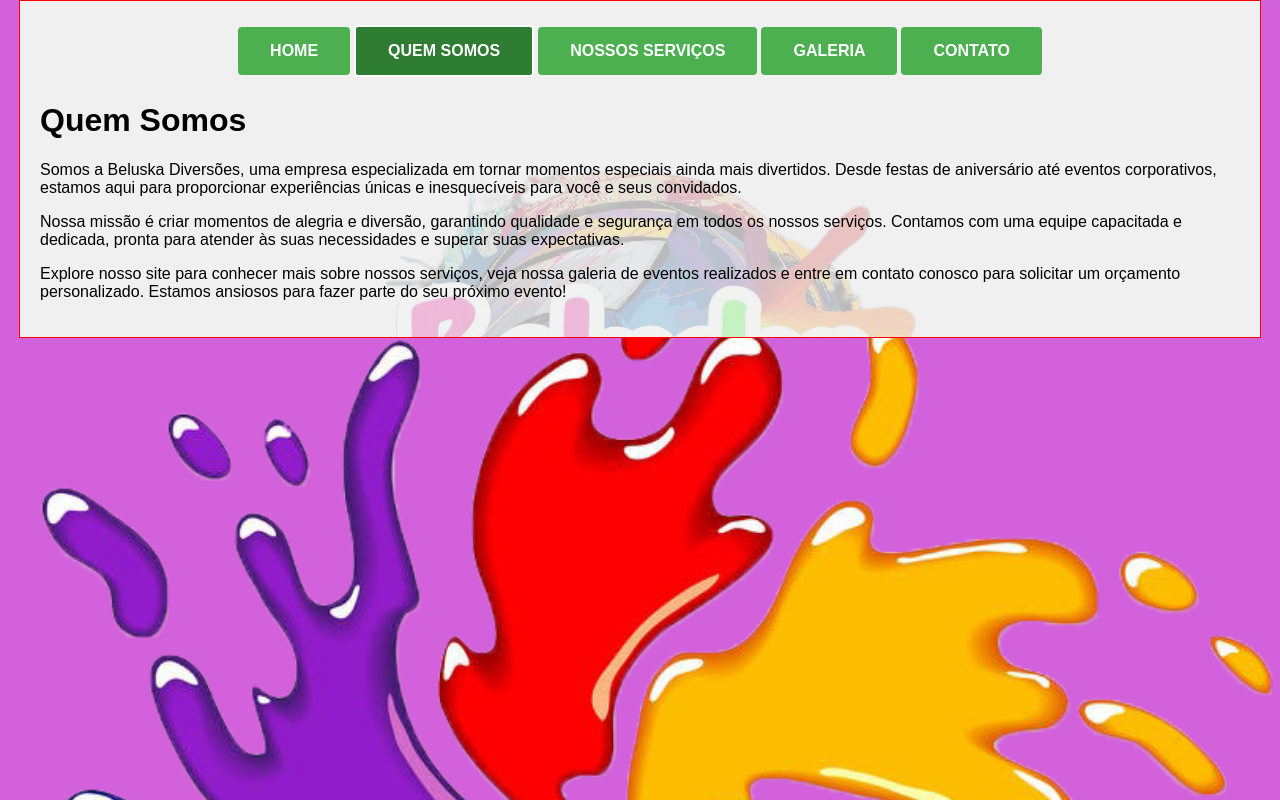
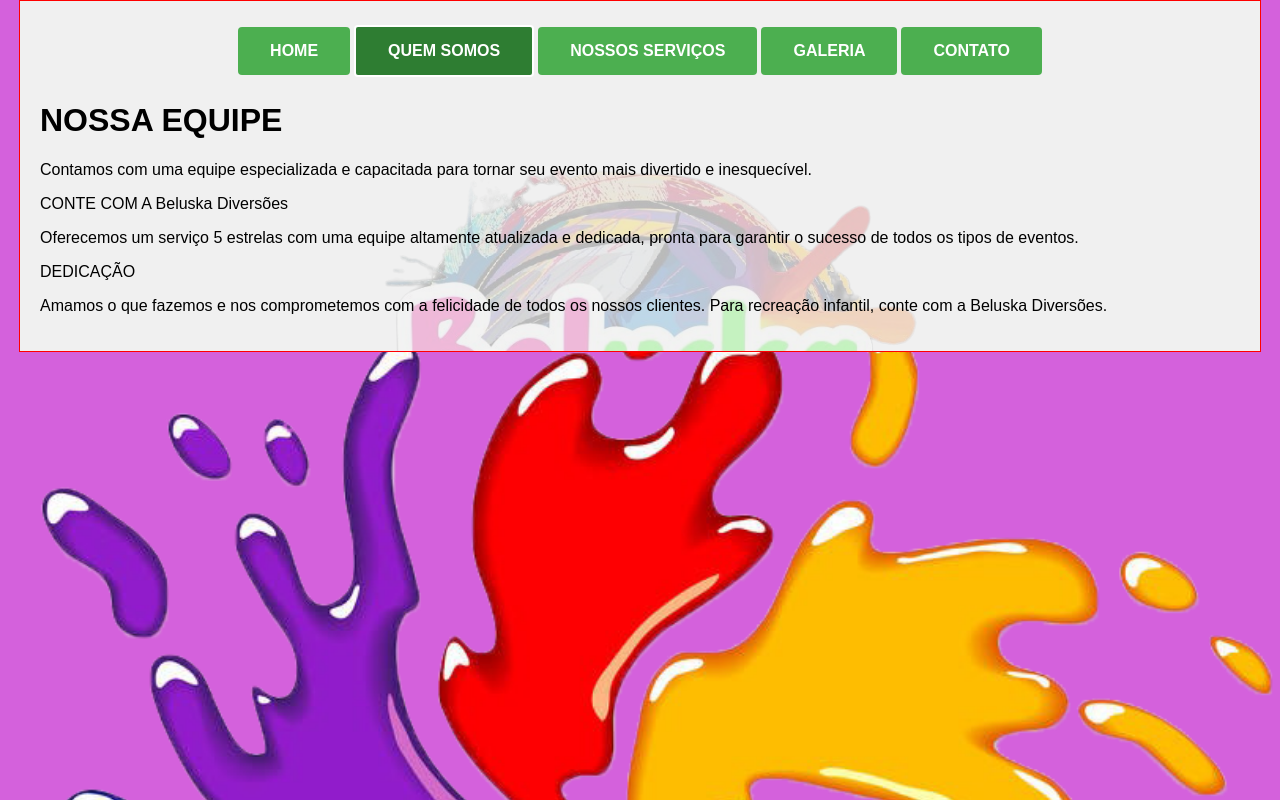
Before and after one commit to alendre2/meu-site, a plain HTML site: page quem-somos.html in a window 1280 px wide. Drawn offline with Linux system fonts and the light colour scheme.

Commit message:
aleracoes no quem somos

```diff
--- a/quem-somos.html
+++ b/quem-somos.html
@@ -17,11 +17,14 @@
         </div>
 
         <div id="conteudo">
-            <h1>Quem Somos</h1>
-            <p>Somos a Beluska Diversões, uma empresa especializada em tornar momentos especiais ainda mais divertidos. Desde festas de aniversário até eventos corporativos, estamos aqui para proporcionar experiências únicas e inesquecíveis para você e seus convidados.</p>
-            <p>Nossa missão é criar momentos de alegria e diversão, garantindo qualidade e segurança em todos os nossos serviços. Contamos com uma equipe capacitada e dedicada, pronta para atender às suas necessidades e superar suas expectativas.</p>
-            <p>Explore nosso site para conhecer mais sobre nossos serviços, veja nossa galeria de eventos realizados e entre em contato conosco para solicitar um orçamento personalizado. Estamos ansiosos para fazer parte do seu próximo evento!</p>
+            <h1>NOSSA EQUIPE</h1>
+            <p>Contamos com uma equipe especializada e capacitada para tornar seu evento mais divertido e inesquecível.</p>
+            <p>CONTE COM A Beluska Diversões</p>
+            <p>Oferecemos um serviço 5 estrelas com uma equipe altamente atualizada e dedicada, pronta para garantir o sucesso de todos os tipos de eventos.</p>
+            <p>DEDICAÇÃO</p>
+            <p>Amamos o que fazemos e nos comprometemos com a felicidade de todos os nossos clientes. Para recreação infantil, conte com a Beluska Diversões.</p>
         </div>
+
 
 
     </div>
```
